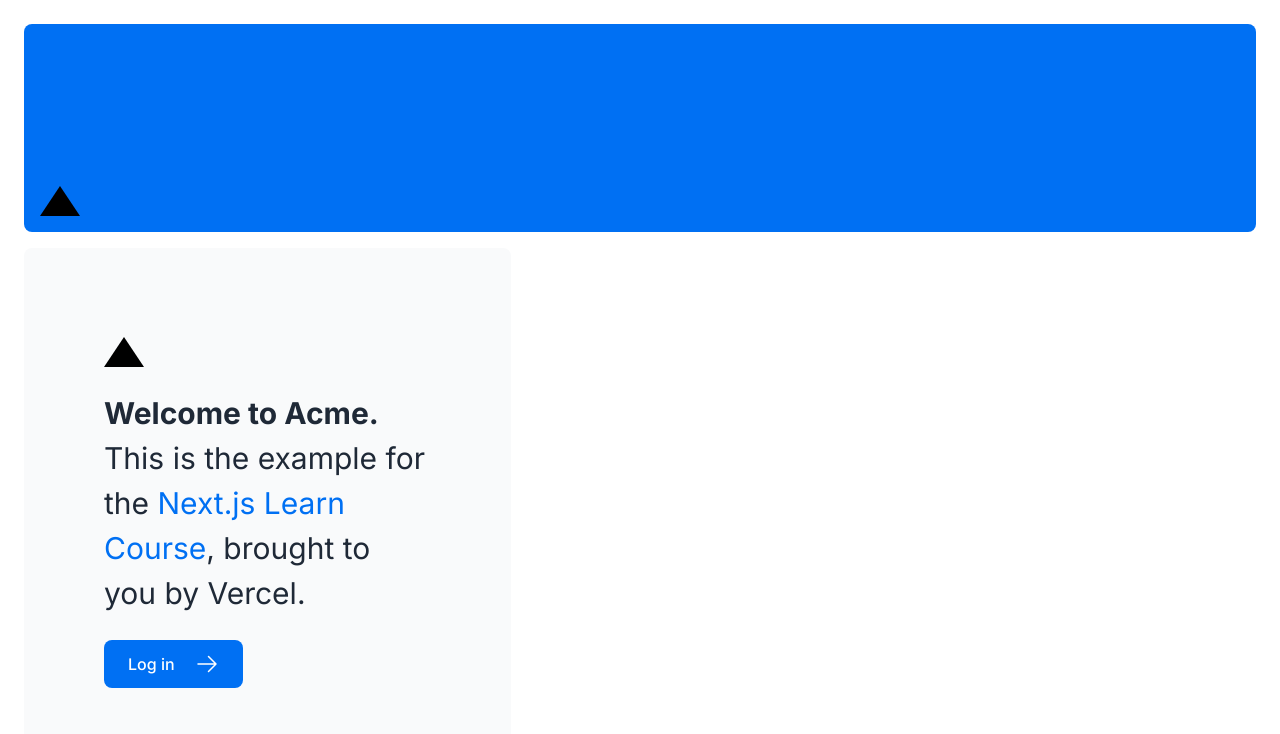
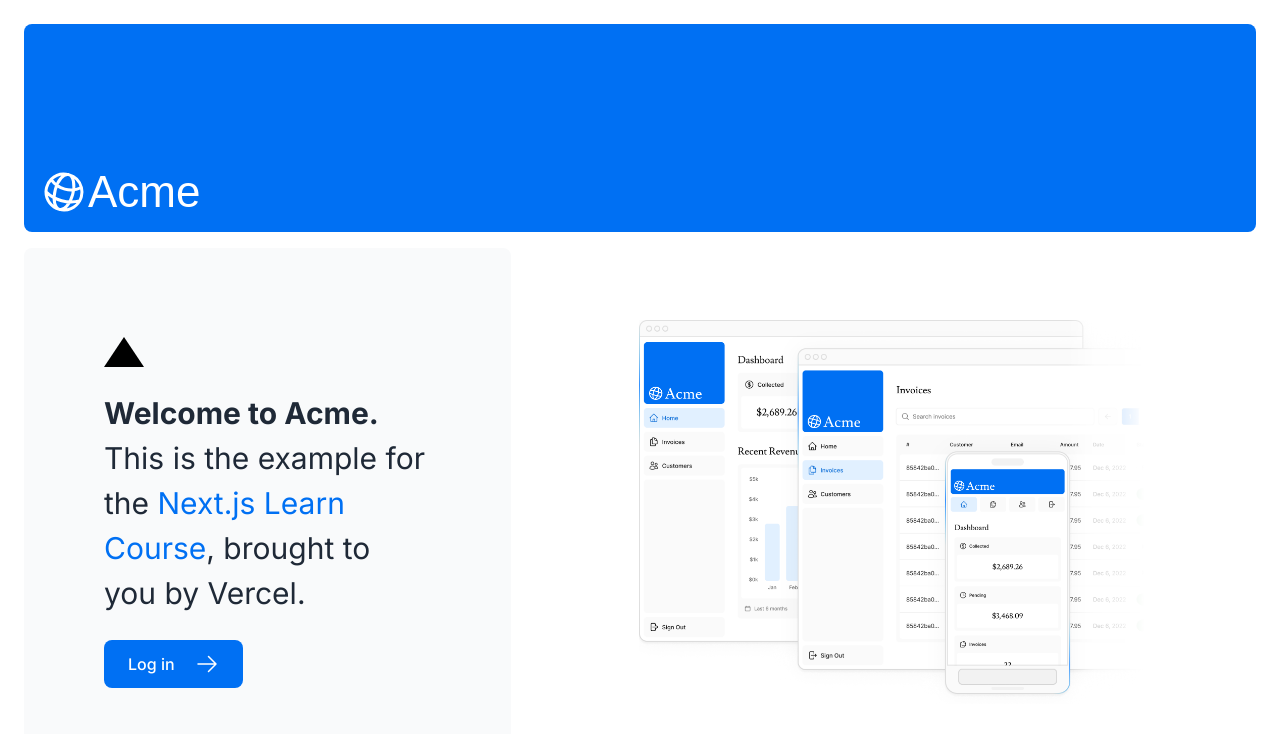
Before and after one commit to santhoshkumar-27/nextjs-dashboard, a Next.js app: page / in a window 1280 px wide. Shown: the top 734 px of the page. Built offline with nearby package versions, Linux system fonts and the light colour scheme; a web font is replaced by a local one.

Commit message:
feat: for custom images

```diff
--- a/app/page.tsx
+++ b/app/page.tsx
@@ -3,19 +3,20 @@
 import Link from 'next/link';
 import styles from '@/app/ui/home.module.css';
 import { lusitana } from '@/app/ui/fonts';
+import Image from 'next/image';
 
 export default function Page() {
   return (
     <main className="flex min-h-screen flex-col p-6">
       <div className="flex h-20 shrink-0 items-end rounded-lg bg-blue-500 p-4 md:h-52">
-        {/* <AcmeLogo /> */}
-        <div className={styles.shape} />
+        <AcmeLogo />
+        {/* <div className={styles.shape} /> */}
       </div>
       <div className="mt-4 flex grow flex-col gap-4 md:flex-row">
         <div className="flex flex-col justify-center gap-6 rounded-lg bg-gray-50 px-6 py-10 md:w-2/5 md:px-20">
-        <div
-  className="h-0 w-0 border-b-[30px] border-l-[20px] border-r-[20px] border-b-black border-l-transparent border-r-transparent"
-/>          <p className={`text-xl text-gray-800 md:text-3xl md:leading-normal ${lusitana.className}}`}>
+          <div
+            className="h-0 w-0 border-b-[30px] border-l-[20px] border-r-[20px] border-b-black border-l-transparent border-r-transparent"
+          />          <p className={`text-xl text-gray-800 md:text-3xl md:leading-normal ${lusitana.className}}`}>
             <strong>Welcome to Acme.</strong> This is the example for the{' '}
             <a href="https://nextjs.org/learn/" className="text-blue-500">
               Next.js Learn Course
@@ -31,6 +32,20 @@
         </div>
         <div className="flex items-center justify-center p-6 md:w-3/5 md:px-28 md:py-12">
           {/* Add Hero Images Here */}
+          <Image
+            src="/hero-desktop.png"
+            width={1000}
+            height={760}
+            className="hidden md:block"
+            alt="Screenshots of the dashboard project showing desktop version"
+          />
+          <Image
+            src="/hero-mobile.png"
+            width={1000}
+            height={760}
+            className="block md:hidden"
+            alt="Screenshots of the dashboard project showing mobile version"
+          />
         </div>
       </div>
     </main>
```
